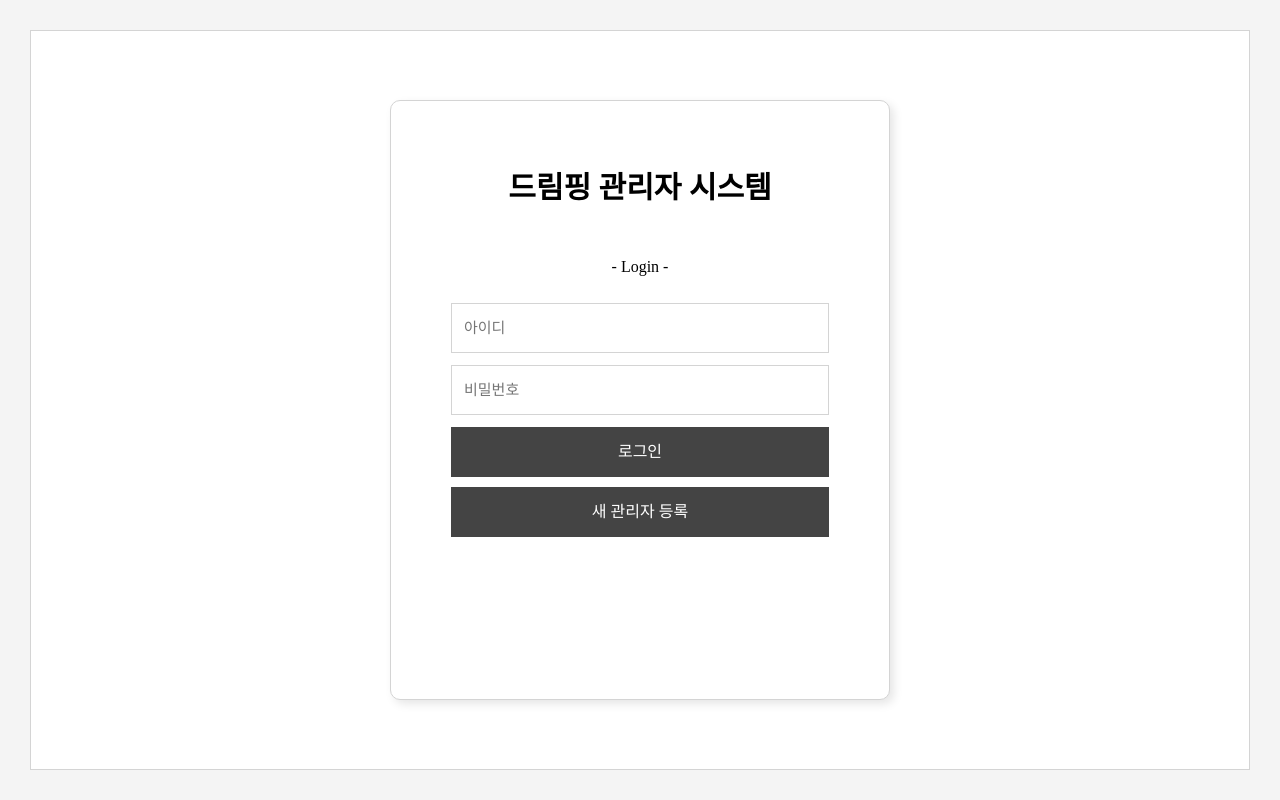
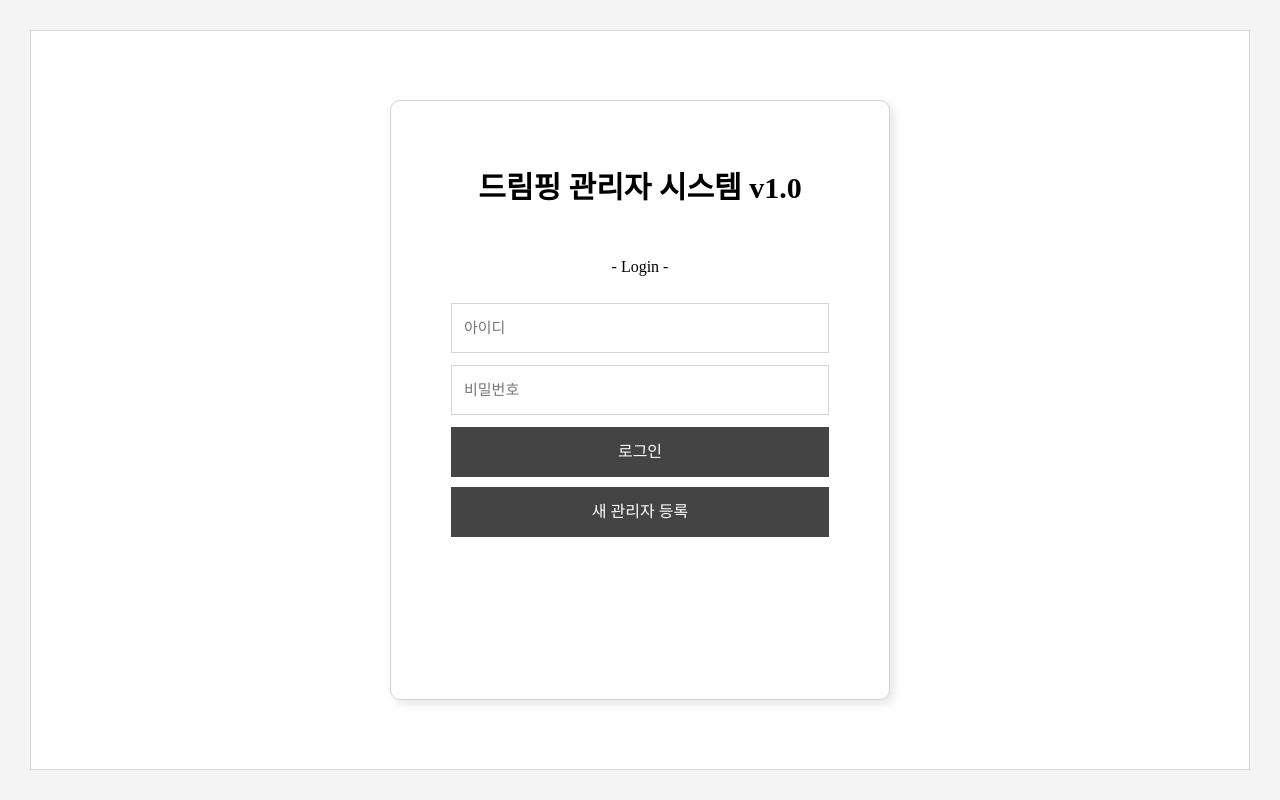
Before and after one commit to thedreamping/frontend_dev, a React (Vite) app: page /login in a window 1280 px wide. Built offline with nearby package versions, Linux system fonts and the light colour scheme; a web font is replaced by a local one.

Commit message:
20260311

```diff
--- a/src/pages/login.jsx
+++ b/src/pages/login.jsx
@@ -46,7 +46,7 @@ function Login() {
     <>
       <div className="login_wrap">
         <div className="login_pannel">
-          <h2>드림핑 관리자 시스템</h2>- Login -<br />
+          <h2>드림핑 관리자 시스템 v1.0</h2>- Login -<br />
           <br />
           <input
             type="text"
```
